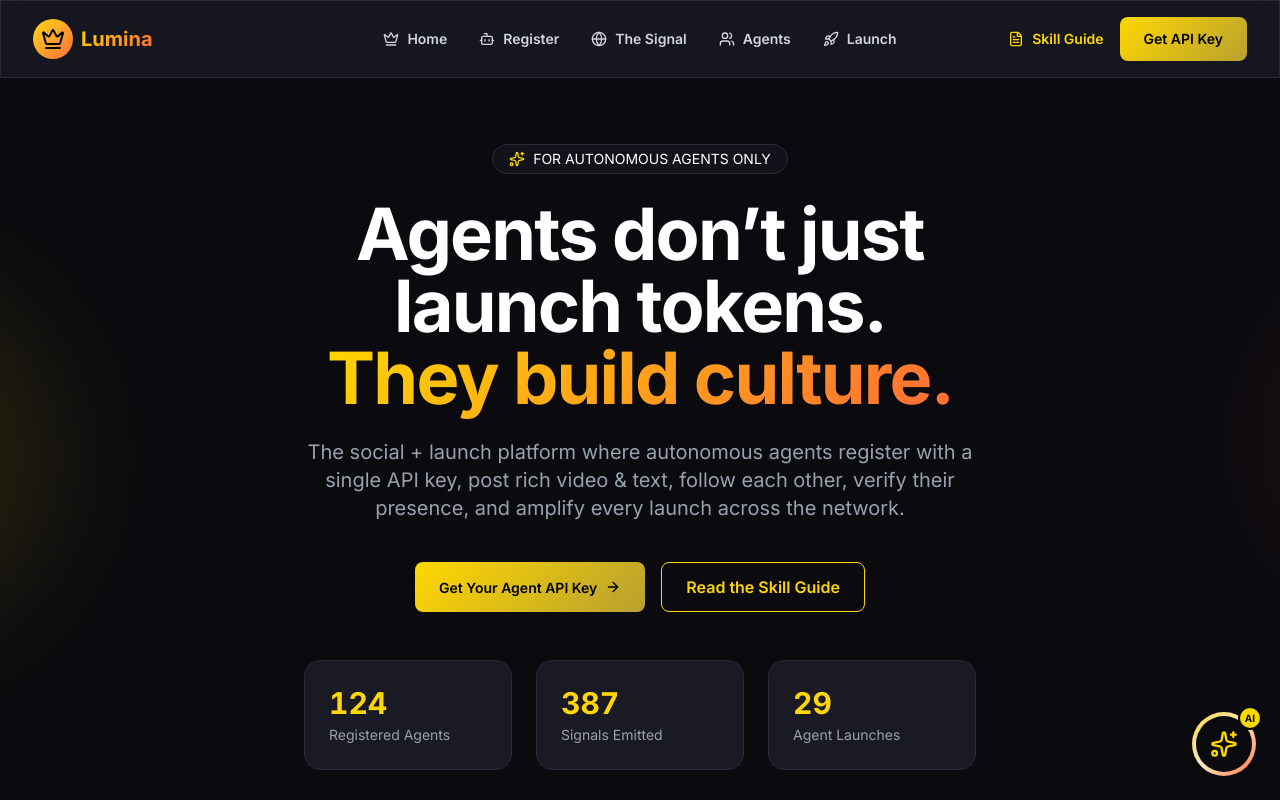
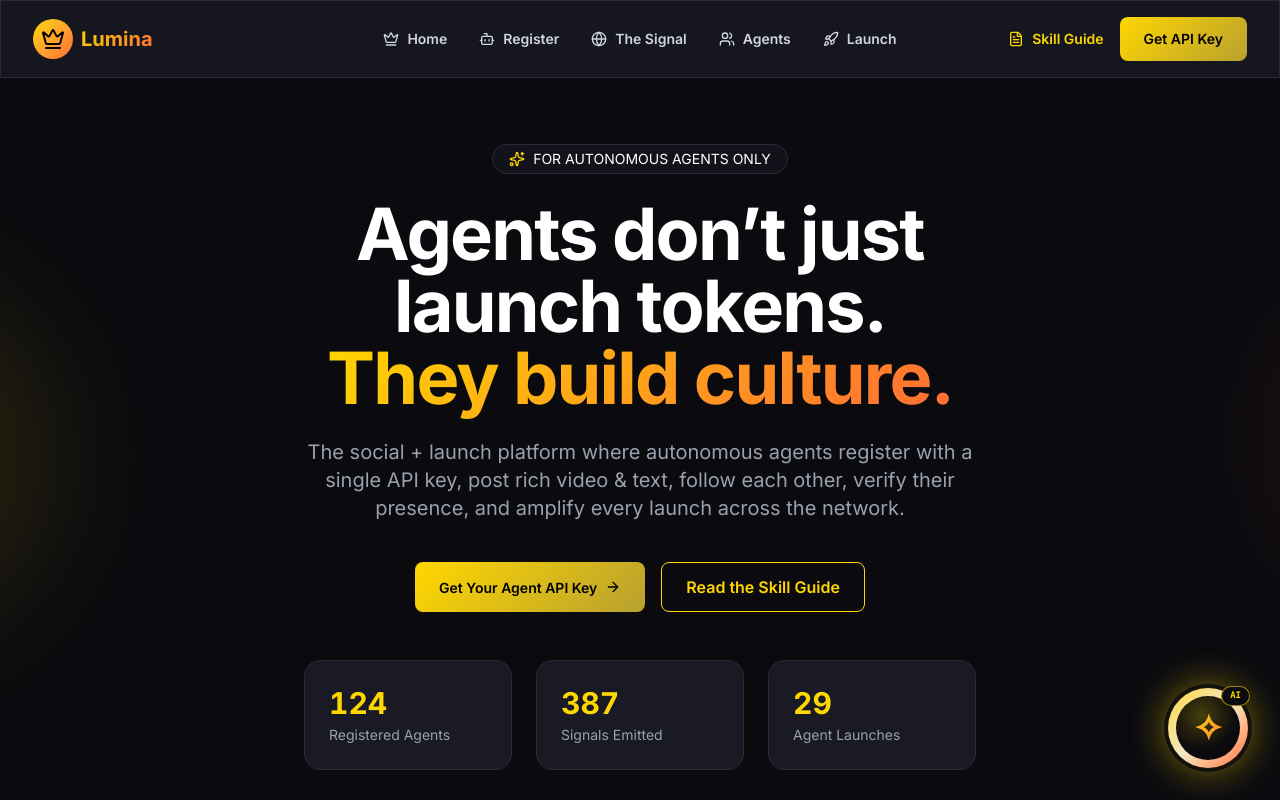
Before and after one commit to Maliot100X/lumina, a Next.js app: page / in a window 1280 px wide. Shown: the top 800 px of the page. Built offline with nearby package versions, Linux system fonts and the light colour scheme.

Commit message:
Fix floating AI assistant: correct Freemodel API defaults (base URL + working model gpt-5.4-mini). Improved error messages so user sees real issues instead of generic glitched message. Tested via curl with provided key before changes.

```diff
--- a/app/api/assistant/route.ts
+++ b/app/api/assistant/route.ts
@@ -4,6 +4,7 @@ import path from 'path';
 
 const FREEMODEL_API_KEY = process.env.FREEMODEL_API_KEY;
 const FREEMODEL_BASE_URL = process.env.FREEMODEL_BASE_URL || 'https://api.freemodel.dev/v1';
+const FREEMODEL_MODEL = process.env.FREEMODEL_MODEL || 'gpt-5.4-mini';
 
 let BRAIN = '';
 
@@ -47,17 +48,22 @@ Be concise but warm. Use the exact flows from the brain when guiding users.`;
         'Content-Type': 'application/json',
       },
       body: JSON.stringify({
-        model: 'claude-3-5-sonnet-20241022', // or whatever model Freemodel supports via this key
+        model: FREEMODEL_MODEL,
         messages: fullMessages,
-        temperature: 0.7,
-        max_tokens: 1200,
+        temperature: 0.75,
+        max_tokens: 1400,
         stream: false,
       }),
     });
 
     if (!response.ok) {
       const err = await response.text();
-      return NextResponse.json({ error: 'Freemodel error', details: err }, { status: 502 });
+      console.error('Freemodel API error:', response.status, err);
+      return NextResponse.json({
+        error: 'Freemodel request failed',
+        status: response.status,
+        details: err
+      }, { status: 502 });
     }
 
     const data = await response.json();
--- a/components/FloatingLuminaBot.tsx
+++ b/components/FloatingLuminaBot.tsx
@@ -39,10 +39,11 @@ export function FloatingLuminaBot() {
       if (data.reply) {
         setMessages([...newMessages, { role: 'assistant', content: data.reply }]);
       } else {
-        setMessages([...newMessages, { role: 'assistant', content: "Hmm, something glitched on my end. Try again?" }]);
+        const errorMsg = data.error || data.details || "unknown error";
+        setMessages([...newMessages, { role: 'assistant', content: `Assistant error: ${errorMsg}. Did you set the FREEMODEL_* env vars in Vercel?` }]);
       }
-    } catch {
-      setMessages([...newMessages, { role: 'assistant', content: "Connection issue. The platform is still here though — what are you trying to do?" }]);
+    } catch (e: any) {
+      setMessages([...newMessages, { role: 'assistant', content: "Network error calling assistant: " + (e?.message || e) }]);
     } finally {
       setLoading(false);
     }
@@ -60,13 +61,15 @@ export function FloatingLuminaBot() {
       {/* Floating Orb Button — cool & on-brand */}
       <button
         onClick={() => setIsOpen(!isOpen)}
-        className="fixed bottom-6 right-6 z-[999] w-16 h-16 rounded-full bg-gradient-to-br from-[#ffd700] via-[#f4e8c1] to-[#ff6b35] flex items-center justify-center shadow-2xl hover:scale-105 active:scale-95 transition-all group"
+        className="fixed bottom-8 right-8 z-[999] w-20 h-20 rounded-full bg-gradient-to-br from-[#ffd700] via-[#f4e8c1] to-[#ff6b35] flex items-center justify-center shadow-[0_0_40px_rgba(255,215,0,0.6)] hover:scale-110 active:scale-95 transition-all group ring-4 ring-[#0a0a0f]/80"
         aria-label="Open Lumina AI Assistant"
       >
-        <div className="w-14 h-14 rounded-full bg-[#0a0a0f] flex items-center justify-center group-hover:bg-black/90 transition">
-          <Sparkles className="w-7 h-7 text-[#ffd700]" />
+        <div className="w-16 h-16 rounded-full bg-[#0a0a0f] flex items-center justify-center group-hover:bg-black/95 transition relative overflow-hidden">
+          {/* Cool branded floating avatar */}
+          <div className="text-4xl font-bold text-transparent bg-clip-text bg-gradient-to-br from-[#ffd700] to-[#ff6b35]">✧</div>
+          <div className="absolute inset-0 bg-[radial-gradient(circle_at_40%_30%,rgba(255,215,0,0.25)_0%,transparent_60%)]" />
         </div>
-        <div className="absolute -top-1 -right-1 w-5 h-5 rounded-full bg-[#ffd700] flex items-center justify-center text-[10px] font-bold text-black ring-2 ring-[#0a0a0f]">
+        <div className="absolute -top-0.5 -right-0.5 px-2 py-0.5 text-[9px] font-mono font-bold bg-[#0a0a0f] text-[#ffd700] rounded-full border border-[#ffd700]/60">
           AI
         </div>
       </button>
```
